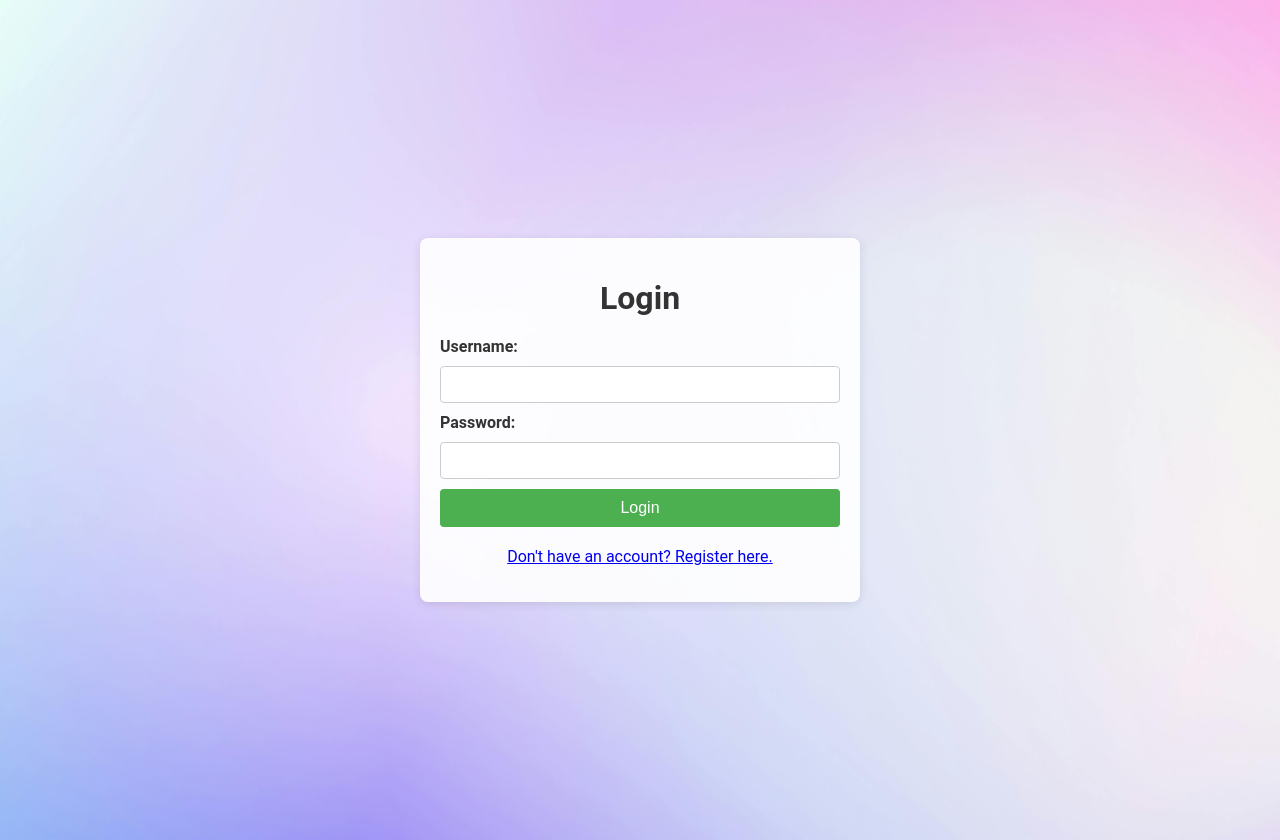
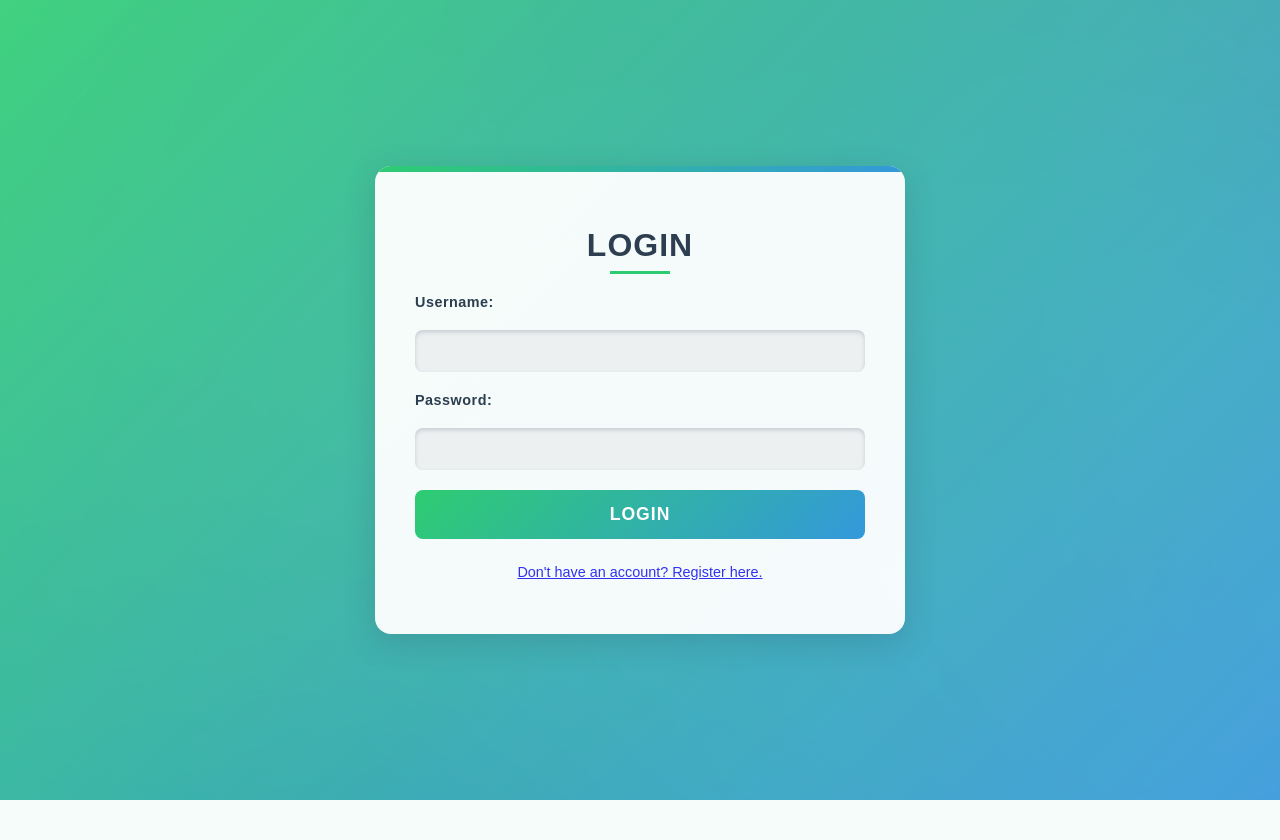
Before and after one commit to Pu2203/PDM_Project2025, a Flask app: page /login in a window 1280 px wide. After the commit the page ends 800 px from the top, so only its background shows below. Run offline with Flask 3, Linux system fonts and the light colour scheme; data comes from the database, SQL or seed files in the repository.

Commit message:
commit
commit

```diff
--- a/website/static/login.css
+++ b/website/static/login.css
@@ -1,76 +1,227 @@
-/* static/login.css */
+:root {
+    --primary-color: #2ecc71; /* Vibrant emerald green */
+    --secondary-color: #ecf0f1; /* Soft cloud white */
+    --accent-color: #3498db; /* Bright sapphire blue */
+    --text-color: #2c3e50; /* Deep midnight blue */
+    --error-color: #e74c3c; /* Rich coral red */
+    --shadow-color: rgba(44, 62, 80, 0.2);
+    --gradient: linear-gradient(135deg, #2ecc71, #3498db);
+}
 
 body {
-    font-family: 'Roboto', sans-serif;
-    background-color: #f4f7f6; /* Light gray background */
-    color: #333; /* Dark gray text */
+    font-family: 'Poppins', sans-serif;
+    background: var(--gradient);
+    color: var(--text-color);
     margin: 0;
-    padding: 20px;
-    background-image: url('/static/images/background.jpg'); /* Background image */
-    background-size: cover; /* Cover the entire background */
-    background-position: center; /* Center the background image */
+    padding: 0;
     display: flex;
     justify-content: center;
     align-items: center;
-    height: 100vh; /* Full height */
+    min-height: 100vh;
+    overflow: hidden;
+    position: relative;
+}
+
+/* Subtle animated background particles */
+body::before {
+    content: '';
+    position: absolute;
+    top: 0;
+    left: 0;
+    width: 100%;
+    height: 100%;
+    background: url('/static/images/background.jpg') no-repeat center/cover;
+    opacity: 0.1;
+    z-index: -1;
+    animation: fadeIn 2s ease-in-out;
+}
+
+@keyframes fadeIn {
+    from { opacity: 0; }
+    to { opacity: 0.1; }
 }
 
 .login-container {
-    background-color: rgba(255, 255, 255, 0.9); /* White background with some transparency */
-    padding: 20px;
-    border-radius: 8px; /* Rounded corners */
-    box-shadow: 0 2px 10px rgba(0, 0, 0, 0.1); /* Subtle shadow */
-    max-width: 400px;
+    background: rgba(255, 255, 255, 0.95);
+    padding: 40px;
+    border-radius: 16px;
+    box-shadow: 0 8px 32px var(--shadow-color);
+    max-width: 450px;
+    width: 90%;
+    text-align: center;
+    position: relative;
+    overflow: hidden;
+    animation: slideIn 0.8s ease-out;
+}
+
+@keyframes slideIn {
+    from {
+        transform: translateY(50px);
+        opacity: 0;
+    }
+    to {
+        transform: translateY(0);
+        opacity: 1;
+    }
+}
+
+/* Decorative top border */
+.login-container::before {
+    content: '';
+    position: absolute;
+    top: 0;
+    left: 0;
     width: 100%;
-    text-align: center;
+    height: 6px;
+    background: var(--gradient);
+    border-radius: 16px 16px 0 0;
 }
 
 .login-container h1 {
-    margin-bottom: 20px;
+    font-size: 2rem;
+    margin-bottom: 30px;
+    color: var(--text-color);
+    letter-spacing: 1px;
+    position: relative;
+    text-transform: uppercase;
+}
+
+/* Animated underline for h1 */
+.login-container h1::after {
+    content: '';
+    position: absolute;
+    bottom: -10px;
+    left: 50%;
+    width: 60px;
+    height: 3px;
+    background: var(--primary-color);
+    transform: translateX(-50%);
+    transition: width 0.3s ease;
+}
+
+.login-container h1:hover::after {
+    width: 100px;
 }
 
 .login-container form {
     display: flex;
     flex-direction: column;
-    gap: 10px; /* Space between form elements */
+    gap: 20px;
 }
 
 .login-container label {
-    font-weight: bold;
+    font-weight: 600;
     text-align: left;
+    color: var(--text-color);
+    font-size: 0.9rem;
+    letter-spacing: 0.5px;
+    transition: color 0.3s ease;
+}
+
+.login-container label:hover {
+    color: var(--primary-color);
 }
 
 .login-container input {
-    padding: 10px;
-    border: 1px solid #ccc;
-    border-radius: 4px;
+    padding: 12px 15px;
+    border: none;
+    border-radius: 8px;
+    background: var(--secondary-color);
+    font-size: 1rem;
+    color: var(--text-color);
+    transition: all 0.3s ease;
+    box-shadow: inset 0 2px 4px var(--shadow-color);
+}
+
+.login-container input:focus {
+    outline: none;
+    box-shadow: 0 0 0 3px rgba(46, 204, 113, 0.3);
+    background: #fff;
 }
 
 .login-container button {
-    padding: 10px;
-    background-color: #4CAF50; /* Green background */
-    color: white; /* White text */
-    border: none; /* No border */
-    border-radius: 4px; /* Rounded corners */
-    cursor: pointer; /* Pointer cursor on hover */
-    font-size: 16px; /* Font size */
+    padding: 14px;
+    background: var(--gradient);
+    color: white;
+    border: none;
+    border-radius: 8px;
+    cursor: pointer;
+    font-size: 1.1rem;
+    font-weight: 600;
+    text-transform: uppercase;
+    letter-spacing: 1px;
+    position: relative;
+    overflow: hidden;
+    transition: transform 0.3s ease;
+}
+
+.login-container button::before {
+    content: '';
+    position: absolute;
+    top: 0;
+    left: -100%;
+    width: 100%;
+    height: 100%;
+    background: linear-gradient(
+        90deg,
+        transparent,
+        rgba(255, 255, 255, 0.2),
+        transparent
+    );
+    transition: left 0.5s ease;
+}
+
+.login-container button:hover::before {
+    left: 100%;
 }
 
 .login-container button:hover {
-    background-color: #45a049; /* Darker green on hover */
-    border-bottom: #ffffff;
+    transform: translateY(-2px);
+    box-shadow: 0 4px 15px var(--shadow-color);
+}
+
+.login-container button:active {
+    transform: translateY(0);
 }
 
 .login-container p {
-    margin-top: 20px;
+    margin-top: 25px;
+    font-size: 0.9rem;
+    color: var(--text-color);
+    opacity: 0.8;
 }
 
 .login-container ul {
-    list-style-type: none; /* Remove bullets */
+    list-style-type: none;
     padding: 0;
     margin-top: 20px;
 }
 
 .login-container li {
-    color: red; /* Error message color */
+    color: var(--error-color);
+    font-size: 0.9rem;
+    margin-bottom: 10px;
+    animation: shake 0.3s ease;
 }
+
+@keyframes shake {
+    0%, 100% { transform: translateX(0); }
+    25% { transform: translateX(-5px); }
+    75% { transform: translateX(5px); }
+}
+
+/* Responsive design */
+@media (max-width: 480px) {
+    .login-container {
+        padding: 20px;
+        width: 95%;
+    }
+
+    .login-container h1 {
+        font-size: 1.5rem;
+    }
+
+    .login-container button {
+        font-size: 1rem;
+    }
+}
```
